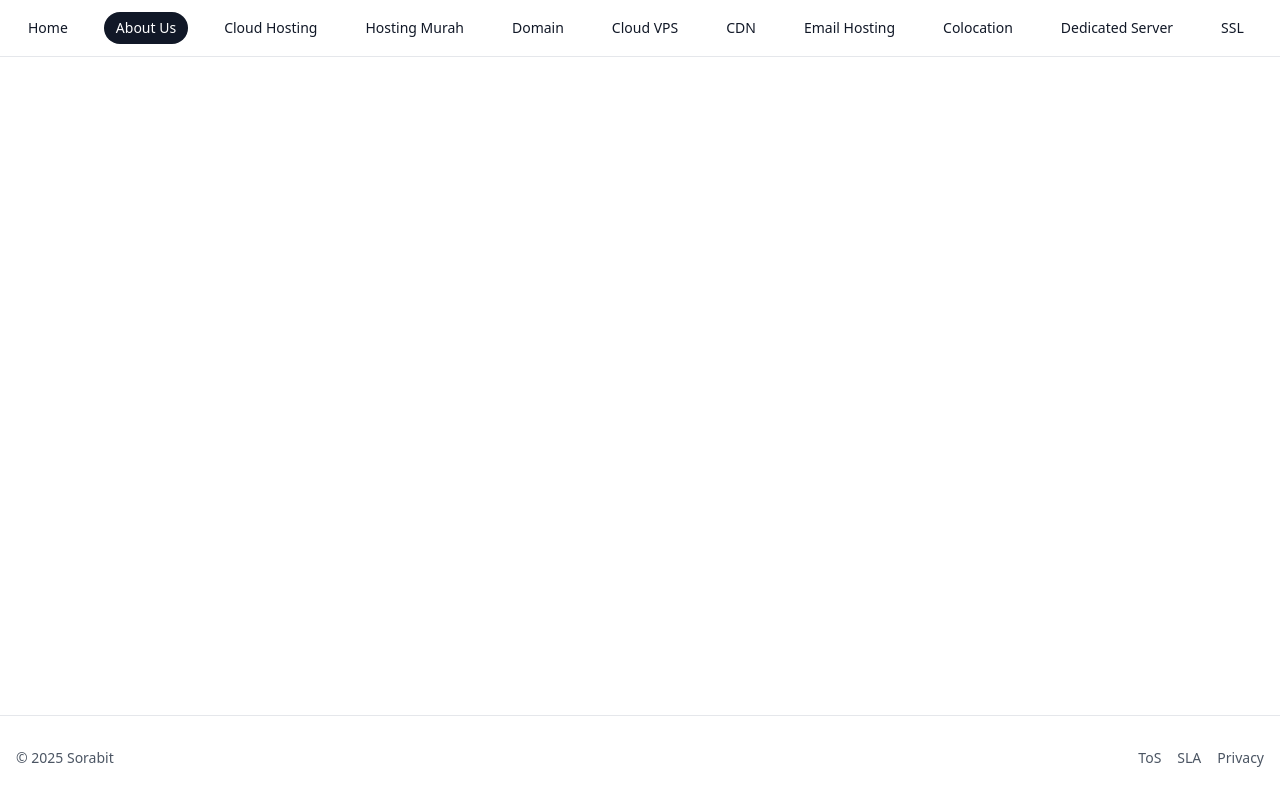
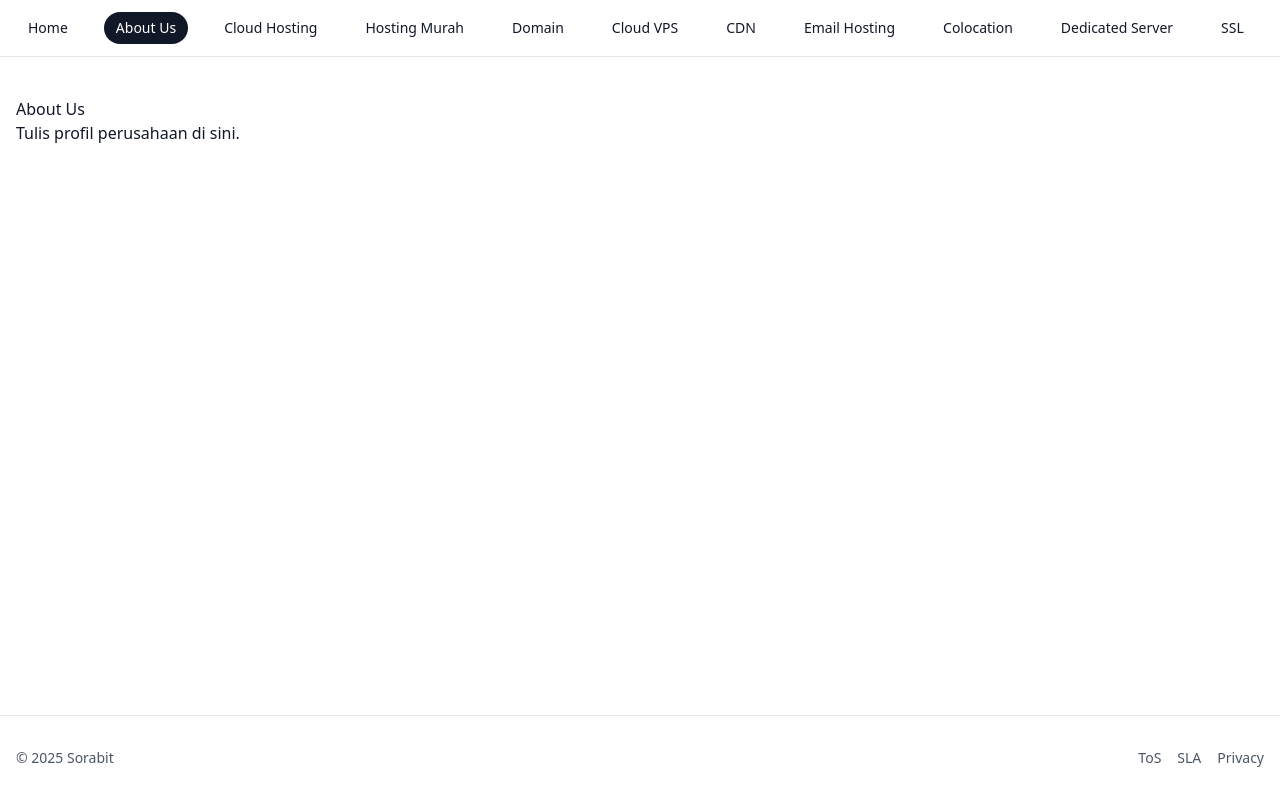
Before and after one commit to GXT-Indonesia/soramainweb, a Nuxt app: page /about in a window 1280 px wide. Built offline with nearby package versions, Linux system fonts and the light colour scheme.

Commit message:
Create about.vue

```diff
--- /dev/null
+++ b/pages/about.vue
@@ -0,0 +1,2 @@
+<script setup lang="ts">useSeo({ title: 'About Us — Sorabit', description: 'Tentang Sorabit dan misi kami.' })</script>
+<template><section class="prose max-w-3xl"><h1>About Us</h1><p>Tulis profil perusahaan di sini.</p></section></template>
```
